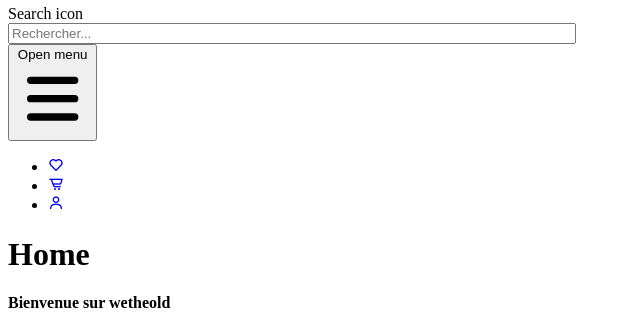
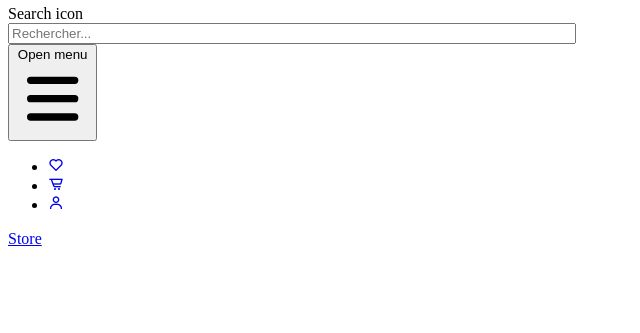
Before and after one commit to aymendev8/wetheold, a Symfony app: template templates/home.html.twig in a window 1280 px wide. Shown: the part 1359-1692 px from the top of the page, without its empty margins (0-640 px from the left). After the commit the page ends 1605 px from the top, so only its background shows below. Run offline with Twig, Linux system fonts and the light colour scheme; the template is opened without the code that fills it, so the values that code supplies are empty; some libraries are stand-ins or nearby versions.

Commit message:
home page fonctionnel avec tous les produits + fix du bug de panier

```diff
--- a/composer.json
+++ b/composer.json
@@ -40,7 +40,7 @@
         "symfony/twig-bundle": "6.1.*",
         "symfony/validator": "6.1.*",
         "symfony/web-link": "6.1.*",
-        "symfony/webpack-encore-bundle": "*",
+        "symfony/webpack-encore-bundle": "^1.16",
         "symfony/yaml": "6.1.*",
         "twig/extra-bundle": "^2.12|^3.0",
         "twig/twig": "^2.12|^3.0",
--- a/src/DataFixtures/AppFixtures.php
+++ b/src/DataFixtures/AppFixtures.php
@@ -2,6 +2,7 @@
 
 namespace App\DataFixtures;
 
+use App\Entity\Cart;
 use App\Entity\User;
 use App\Entity\Articles;
 use Doctrine\Bundle\FixturesBundle\Fixture;
@@ -29,6 +30,9 @@ class AppFixtures extends Fixture
                 ->setRoles(['ROLE_USER'])
                 ->setPlainPassword('Password');
             $manager->persist($user);
+            $cart = new Cart();
+            $cart->setIdUser($user);
+            $manager->persist($cart);
         }
 
     for ($i = 0; $i < 10; $i++) {
--- a/src/Entity/User.php
+++ b/src/Entity/User.php
@@ -46,7 +46,6 @@ class User implements UserInterface, PasswordAuthenticatedUserInterface
     private ?\DateTimeImmutable $createdAt = null;
 
     #[ORM\OneToOne(mappedBy: 'id_user', cascade: ['persist', 'remove'])]
-    #[Assert\NotNull]
     private ?Cart $cart = null;
 
 
--- a/templates/home.html.twig
+++ b/templates/home.html.twig
@@ -5,22 +5,35 @@
 {% endblock %}
 
 {% block body %}
+    <section class="bg-white py-8">
 
-    <h1>Home</h1>
-    <h4>Bienvenue sur wetheold </h4>
-    <div class="container mt-4">
-        {% for article in articles %}
-            {% if article.ImageName != null %}
-                <div>
-                    <a href="">
-                        <img style="width: 300px; height: 300px"  src="{{ vich_uploader_asset(articles[0], 'imageFile') }}">
-                        <h6>{{ article.name }}</h6>
-                        <p>{{ article.prix }}</p>
+        <div class="container mx-auto flex items-center flex-wrap pt-4 pb-12">
+
+            <nav id="store" class="w-full z-30 top-0 px-6 py-1">
+                <div class="w-full container mx-auto flex flex-wrap items-center justify-between mt-0 px-2 py-3">
+
+                    <a class="uppercase tracking-wide no-underline hover:no-underline font-bold text-gray-800 text-xl " href="#">
+                        Store
                     </a>
                 </div>
-            {% endif %}
+            </nav>
+            {% for article in articles %}
+            <div class="w-full md:w-1/3 xl:w-1/4 p-6 flex flex-col">
+                <a href="#">
+                    <img class="hover:grow hover:shadow-lg" src="{{ vich_uploader_asset(article, 'imageFile') }}">
+                    <div class="pt-3 flex items-center justify-between">
+                        <p class="">oui oui </p>
+                        <a href="#">
+                            <svg class="h-6 w-6 fill-current text-gray-500 hover:text-black " xmlns="http://www.w3.org/2000/svg" viewBox="0 0 24 24">
+                                <path d="M12,4.595c-1.104-1.006-2.512-1.558-3.996-1.558c-1.578,0-3.072,0.623-4.213,1.758c-2.353,2.363-2.352,6.059,0.002,8.412 l7.332,7.332c0.17,0.299,0.498,0.492,0.875,0.492c0.322,0,0.609-0.163,0.792-0.409l7.415-7.415 c2.354-2.354,2.354-6.049-0.002-8.416c-1.137-1.131-2.631-1.754-4.209-1.754C14.513,3.037,13.104,3.589,12,4.595z M18.791,6.205 c1.563,1.571,1.564,4.025,0.002,5.588L12,18.586l-6.793-6.793C3.645,10.23,3.646,7.776,5.205,6.209 c0.76-0.756,1.754-1.172,2.799-1.172s2.035,0.416,2.789,1.17l0.5,0.5c0.391,0.391,1.023,0.391,1.414,0l0.5-0.5 C14.719,4.698,17.281,4.702,18.791,6.205z" />
+                            </svg>
+                        </a>
+                    </div>
+                    <p class="pt-1 text-gray-900">{{ article.prix }} €</p>
+                </a>
+            </div>
+            {% endfor %}
+        </div>
 
-        {% endfor %}
-    </div>
-
+    </section>
 {% endblock %}
```
Also changed, not shown: src/Controller/SecurityController.php (+7 -1 lines), package-lock.json, public/images/articles/screenshot-1-6409968345da6980709315.png (added), public/images/articles/screenshot-1-6409968d88ca5432815056.png (added), public/images/articles/screenshot-1-640996956799d583131117.png (added), public/images/articles/screenshot-1-6409969f46a16188322119.png (added), public/images/articles/screenshot-1-640999ea07186812669191.png (added), public/images/articles/screenshot-1-640999f727421112607848.png (added), public/images/articles/screenshot-1-64099a05e2187212516644.png (added), public/images/articles/screenshot-1-64099a10e1203199074781.png (added), public/images/articles/screenshot-1-64099a1b5cc70928523182.png (added), public/images/articles/screenshot-1-64099a246d190589188033.png (added), 1 other file.
